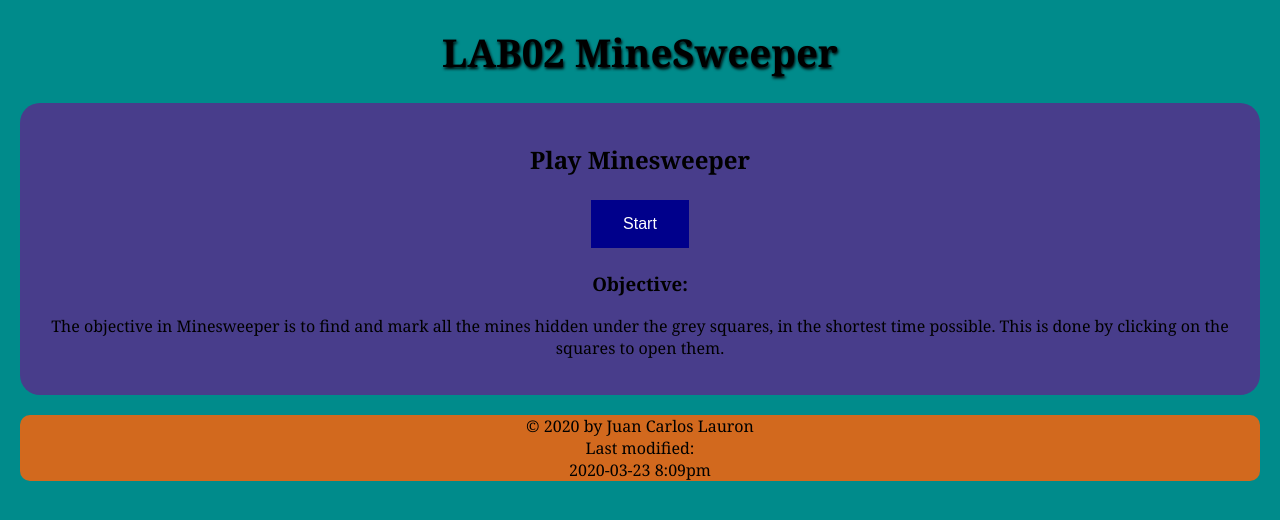
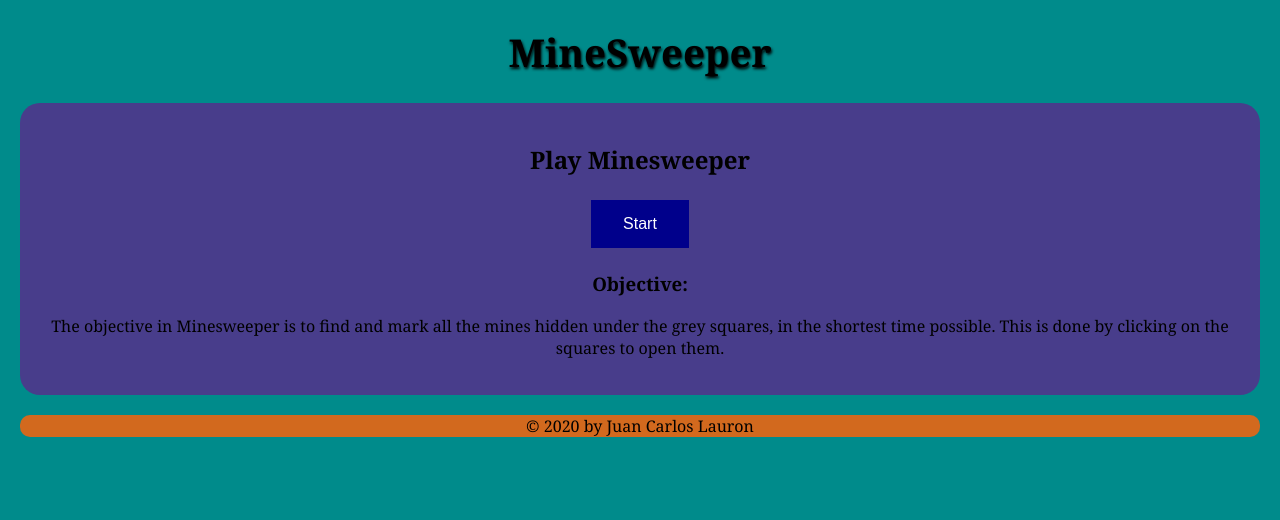
Before and after one commit to jzlauron/Minesweeper, a plain HTML site: page index.html in a window 1280 px wide. Drawn offline with Linux system fonts and the light colour scheme.

Commit message:
update name

```diff
--- a/index.html
+++ b/index.html
@@ -10,7 +10,7 @@
 </head>
 <body>
     <div class="header">
-        <h1>LAB02 MineSweeper</h1>
+        <h1>MineSweeper</h1>
     </div>
     <div class="cell">
         <div class = "middle">
@@ -38,10 +38,7 @@
     <div class="footer">
 
         &copy; 2020 by Juan Carlos Lauron
-        <br>
-        Last modified:
-        <br>
-        2020-03-23 8:09pm
+
 
     </div>
 
```
